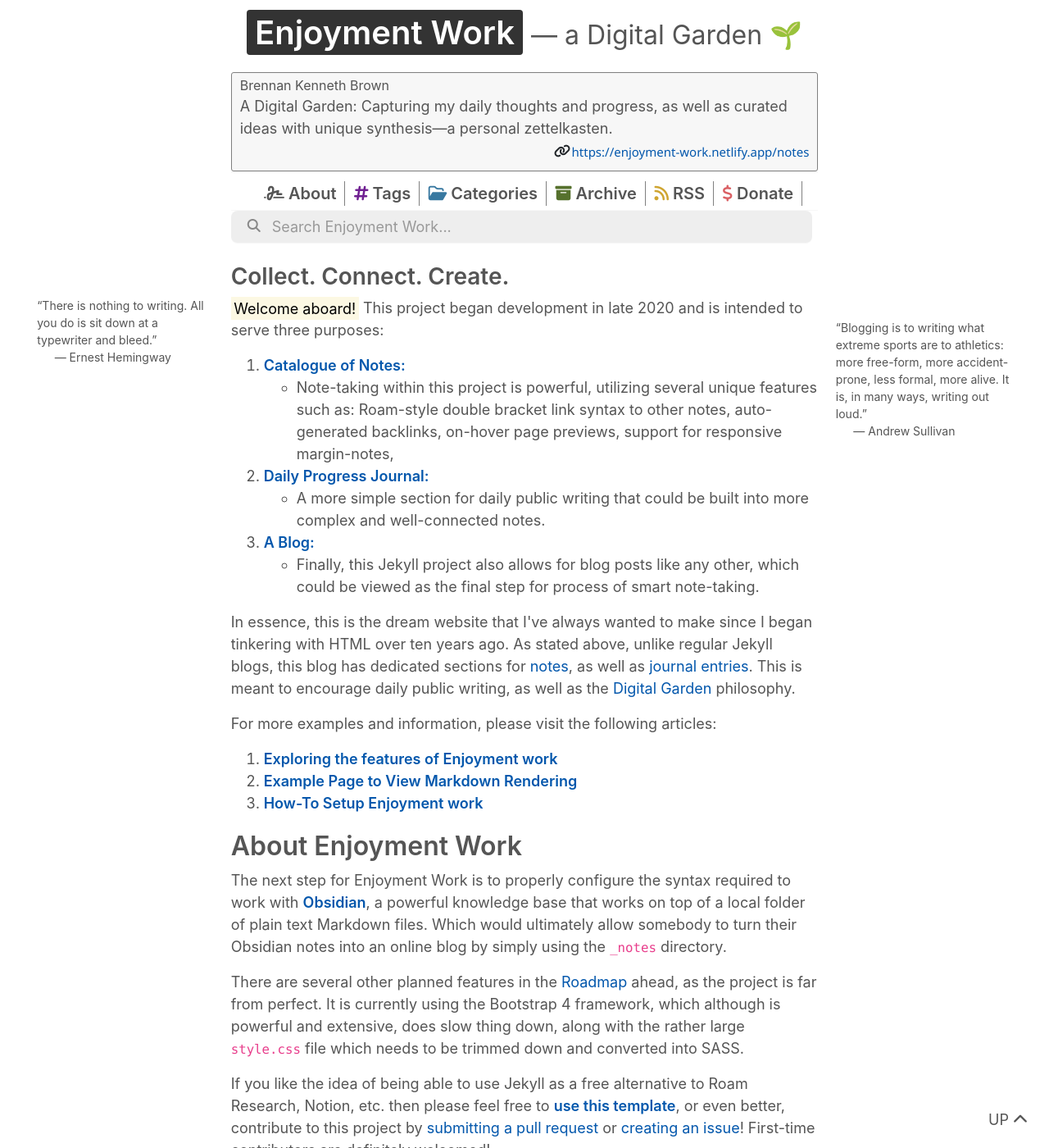
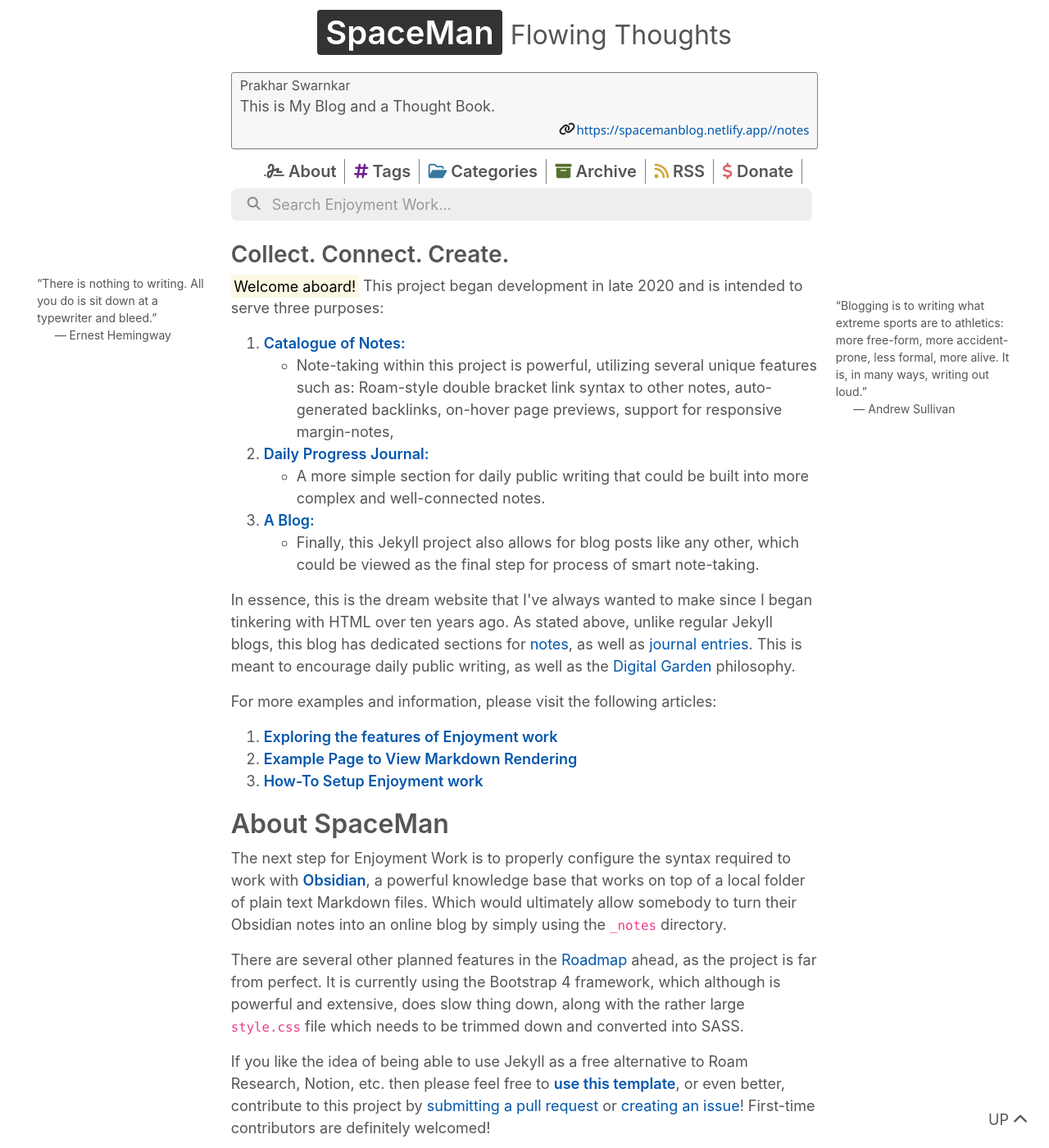
Before and after one commit to stardoom4/blog, a Jekyll site: the page built from index.md, in a window 1280 px wide and 1400 px high. Shown: the whole window at 82% size. Built offline with Jekyll 4.4.1, drawn with Linux system fonts in a browser that asks for light colours; nearby versions of some CDN libraries; some of the changed text lies outside the part shown.

Commit message:
Update _config.yml

```diff
--- a/_config.yml
+++ b/_config.yml
@@ -1,32 +1,25 @@
 # Site Data
-title: "Enjoyment Work"
-tagline: " — a Digital Garden 🌱"
-name: "Brennan Kenneth Brown"
+title: "SpaceMan"
+tagline: "Flowing Thoughts"
+name: "Prakhar Swarnkar "
 author_bio:
-  "Hey there! My name is Brennan, I'm a 27-year-old Métis web developer and content strategist from Winnipeg,
-  Manitoba and currently reside in Calgary, Alberta. I've recently compeleted a Full Stack Developer Program
-  at EvolveU, and I'm looking to help those that need web development work done, or searching for ideas and
-  management for their next content project."
-description: "A Digital Garden: Capturing my daily thoughts and progress, as well as curated ideas with unique synthesis—a personal zettelkasten."
+  "Hello There! I am Prakhar And I am a student and a JEE (Joint Entrance Exam) Aspirant."
+description: "This is My Blog and a Thought Book."
 footer_description:
-  'The phrase "digital garden" is a metaphor for thinking about writing and creating that focuses less on the
-  resulting "showpiece" and more on the process, care, and craft it takes to get there. While not everybody
-  has or works in a dirt garden, we all share a familiarity with the idea of what a garden is.'
-notes_url: "https://enjoyment-work.netlify.app"
+  'This is SpaceMan'
+notes_url: "https://spacemanblog.netlify.app/"
 profile_pic: "https://brennanbrown.ca/img/avatar.jpg"
 favicon: /assets/img/favicon.png
 baseurl: "" # the subpath of your site, e.g. /blog
-url: "https://enjoyment-work.netlify.app/" # the base hostname & protocol for your site, e.g. https://example.com
+url: "https://spacemanblog.netlify.app/" # the base hostname & protocol for your site, e.g. https://example.com
 theme_color: white
 encoding: utf-8
 
 # Links and Social Media
-donate_link: https://ko-fi.com/brennanbrown
-repository: https://github.com/brennanbrown/enjoyment-work
-github: https://github.com/brennanbrown
-twitter: https://twitter.com/brennankbrown
-portfolio: https://brennanbrown.ca
-email: mail@brennanbrown.ca
+repository: https://github.com/stardoom4/blog
+github: https://github.com/stardoom4
+twitter: https://twitter.com/hectorspaceman
+email: artemis4nasa@gmail.com
 
 # Build Settings
 theme: null
```
